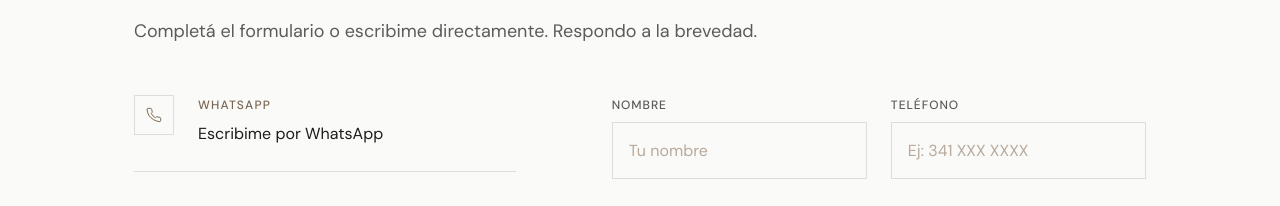
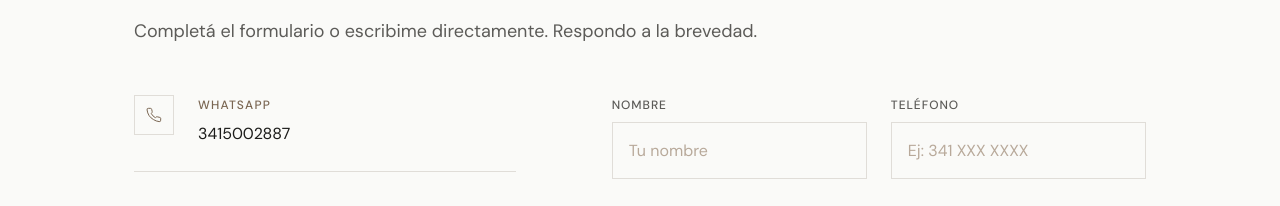
Before and after one commit to FogliattoFederico/psimarcelamartin, a website: page src/index.html in a window 1280 px wide. Shown: the part 4500-4706 px from the top of the page. Drawn offline with nearby package versions, Linux system fonts and the light colour scheme; files that its build step writes are made by us from their sources.

Commit message:
modificacion telefono

```diff
--- a/src/index.html
+++ b/src/index.html
@@ -320,7 +320,7 @@
                 <p class="contact__info-label">WhatsApp</p>
                 <p class="contact__info-value">
                   <!-- El enlace y número se inyectan desde main.js (protección anti-scraping) -->
-                  <a id="waLink" href="#contacto" target="_blank" rel="noopener">Escribime por WhatsApp</a>
+                  <a id="waLink" href="#contacto" target="_blank" rel="noopener">3415002887</a>
                 </p>
               </div>
             </div>
```
